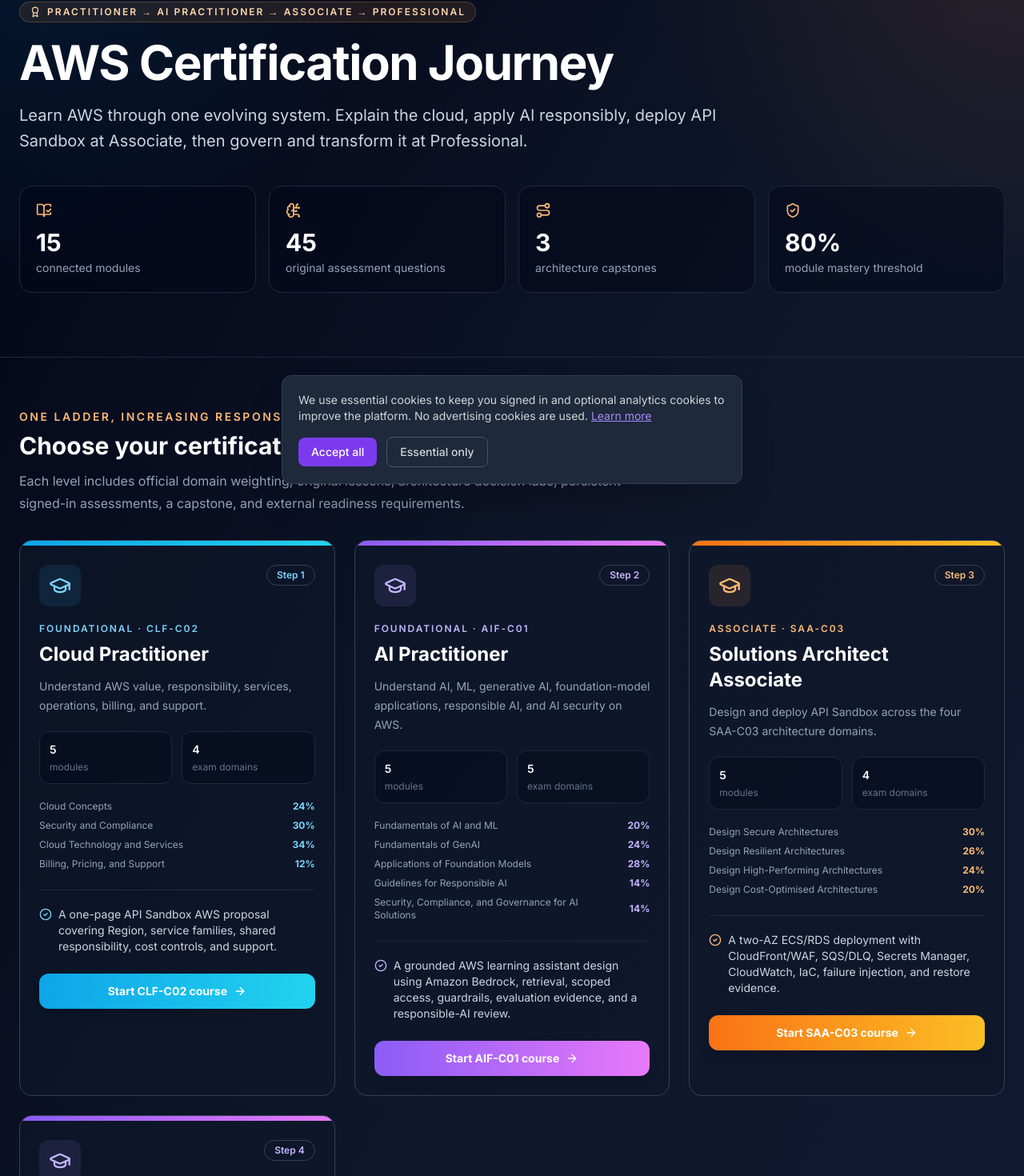
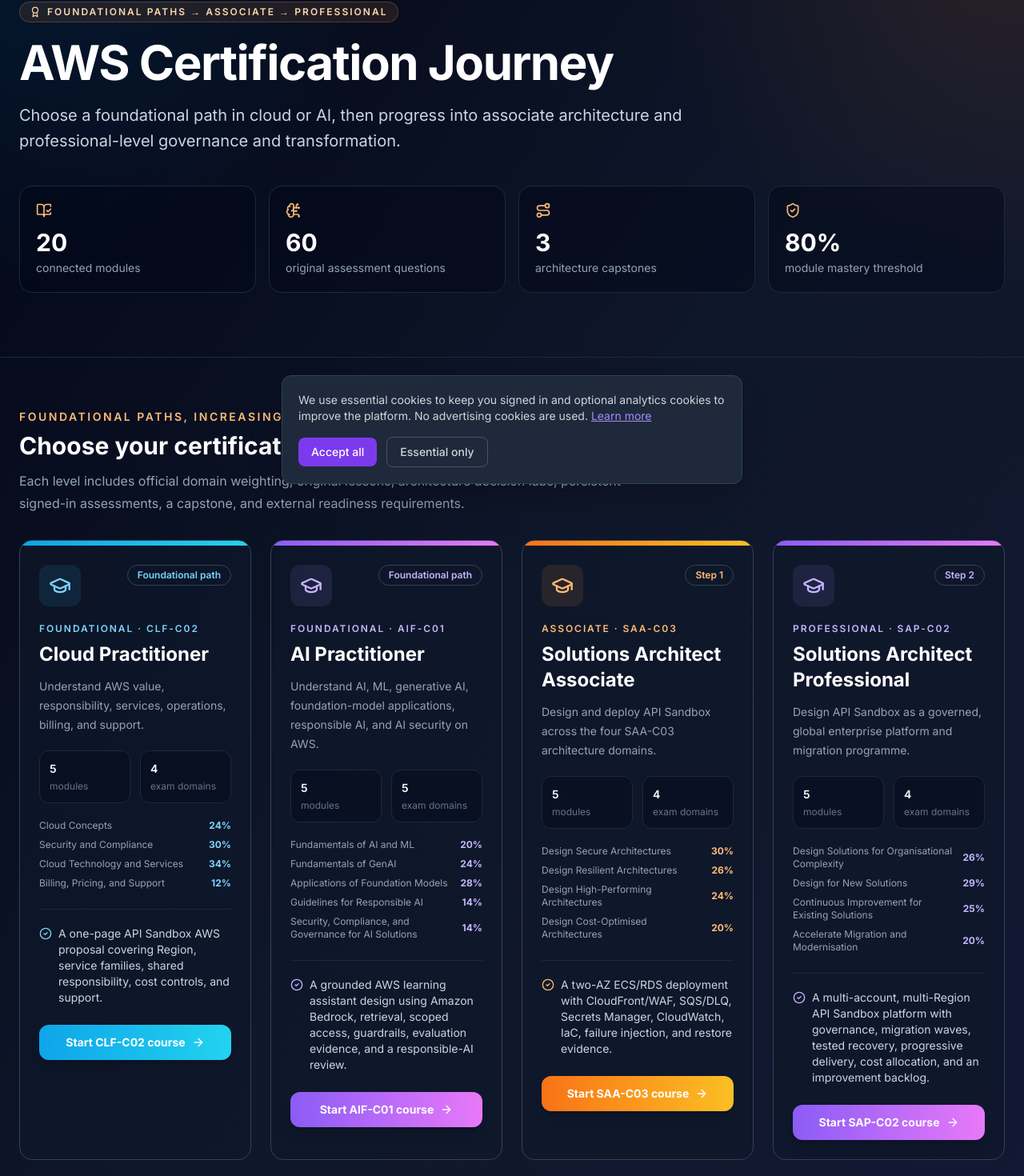
Before and after one commit to devcamos/apisandbox, a Next.js app: page /cloud/aws/certifications in a window 1280 px wide. Shown: the part 195-1665 px from the top of the page at 80% size. Built offline with nearby package versions, Linux system fonts and the light colour scheme; no server answers.

Commit message:
fix: align public learning claims

```diff
--- a/app/cloud/aws/certifications/page.tsx
+++ b/app/cloud/aws/certifications/page.tsx
@@ -37,18 +37,18 @@
           <div className="mt-7 max-w-4xl">
             <div className="inline-flex items-center gap-2 rounded-full border border-orange-400/25 bg-orange-400/10 px-3 py-1 text-xs font-semibold uppercase tracking-[0.17em] text-orange-200">
               <Award className="h-3.5 w-3.5" />
-              Practitioner → AI Practitioner → Associate → Professional
+              Foundational paths → Associate → Professional
             </div>
             <h1 className="mt-5 text-5xl font-bold tracking-tight text-white sm:text-6xl">AWS Certification Journey</h1>
             <p className="mt-5 text-xl leading-8 text-slate-300">
-              Learn AWS through one evolving system. Explain the cloud, apply AI responsibly, deploy API Sandbox at Associate, then govern and transform it at Professional.
+              Choose a foundational path in cloud or AI, then progress into associate architecture and professional-level governance and transformation.
             </p>
           </div>
 
           <div className="mt-10 grid gap-4 sm:grid-cols-2 lg:grid-cols-4">
             {[
-              { icon: BookOpenCheck, value: "15", label: "connected modules" },
-              { icon: BrainCircuit, value: "45", label: "original assessment questions" },
+              { icon: BookOpenCheck, value: "20", label: "connected modules" },
+              { icon: BrainCircuit, value: "60", label: "original assessment questions" },
               { icon: Route, value: "3", label: "architecture capstones" },
               { icon: ShieldCheck, value: "80%", label: "module mastery threshold" },
             ].map((stat) => {
@@ -67,14 +67,15 @@
 
       <section className="container mx-auto max-w-7xl px-6 py-12 sm:py-16" aria-labelledby="choose-track">
         <div className="max-w-3xl">
-          <p className="text-sm font-semibold uppercase tracking-[0.18em] text-orange-300">One ladder, increasing responsibility</p>
-          <h2 id="choose-track" className="mt-2 text-3xl font-bold text-white">Choose your certification level</h2>
+          <p className="text-sm font-semibold uppercase tracking-[0.18em] text-orange-300">Foundational paths, increasing responsibility</p>
+          <h2 id="choose-track" className="mt-2 text-3xl font-bold text-white">Choose your certification path</h2>
           <p className="mt-3 leading-7 text-slate-400">Each level includes official domain weighting, original lessons, architecture decision labs, persistent signed-in assessments, a capstone, and external readiness requirements.</p>
         </div>
 
-        <div className="mt-8 grid gap-6 lg:grid-cols-3">
-          {awsCertificationTracks.map((track, index) => {
+        <div className="mt-8 grid gap-6 lg:grid-cols-2 xl:grid-cols-4">
+          {awsCertificationTracks.map((track) => {
             const style = trackStyles[track.accent]
+            const progressionLabel = track.level === "Foundational" ? "Foundational path" : track.level === "Associate" ? "Step 1" : "Step 2"
             return (
               <article key={track.slug} className={`group flex flex-col overflow-hidden rounded-2xl border border-slate-700 bg-slate-900/65 transition-all ${style.border}`}>
                 <div className={`h-1.5 bg-gradient-to-r ${style.gradient}`} />
@@ -83,7 +84,7 @@
                     <div className={`rounded-xl p-3 ${style.soft}`}>
                       <GraduationCap className={`h-7 w-7 ${style.text}`} />
                     </div>
-                    <span className={`rounded-full border border-slate-700 px-3 py-1 text-xs font-semibold ${style.text}`}>Step {index + 1}</span>
+                    <span className={`rounded-full border border-slate-700 px-3 py-1 text-xs font-semibold ${style.text}`}>{progressionLabel}</span>
                   </div>
 
                   <p className={`mt-5 text-xs font-semibold uppercase tracking-[0.16em] ${style.text}`}>{track.level} · {track.examCode}</p>
--- a/app/page.tsx
+++ b/app/page.tsx
@@ -230,7 +230,7 @@
             <div className="w-12 h-12 bg-gradient-to-r from-blue-500 to-cyan-500 rounded-lg flex items-center justify-center mb-4">
               <BookOpen className="w-6 h-6 text-white" />
             </div>
-            <h3 className="text-xl font-bold text-white mb-3">4 Progressive Phases</h3>
+            <h3 className="text-xl font-bold text-white mb-3">5 Progressive Phases</h3>
             <p className="text-gray-400 mb-4">
               Structured learning path from API basics to principal-level architecture patterns
             </p>
@@ -250,6 +250,10 @@
               <li className="flex items-center gap-2">
                 <Check className="w-4 h-4 text-green-400" />
                 Principal-Level Architecture
+              </li>
+              <li className="flex items-center gap-2">
+                <Check className="w-4 h-4 text-green-400" />
+                API Algorithms
               </li>
             </ul>
           </div>
@@ -333,7 +337,7 @@
             </div>
             <div className="text-center">
               <div className="w-16 h-16 bg-orange-500 rounded-full flex items-center justify-center mx-auto mb-4 text-white font-bold text-xl">
-                4
+                5
               </div>
               <h3 className="font-semibold text-white mb-2">Learning Phases</h3>
               <p className="text-gray-400 text-sm">From fundamentals to principal-level architecture</p>
@@ -451,7 +455,7 @@
             <ul className="space-y-3 mb-6">
               <li className="flex items-center gap-2 text-gray-300">
                 <Check className="w-5 h-5 text-green-400" />
-                Explore all phases (2-5)
+                Explore all premium phases (2-9)
               </li>
               <li className="flex items-center gap-2 text-gray-300">
                 <Check className="w-5 h-5 text-green-400" />
```
